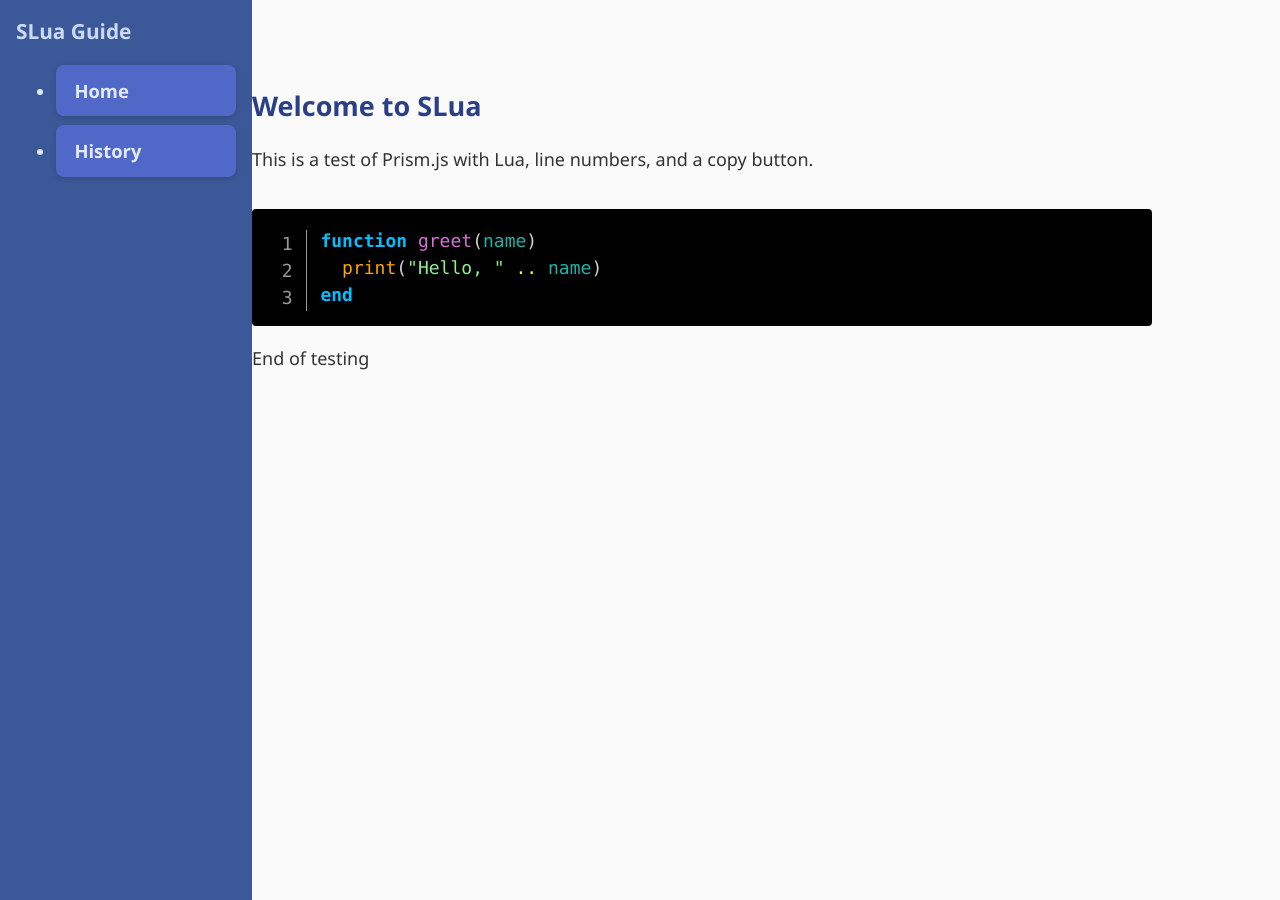
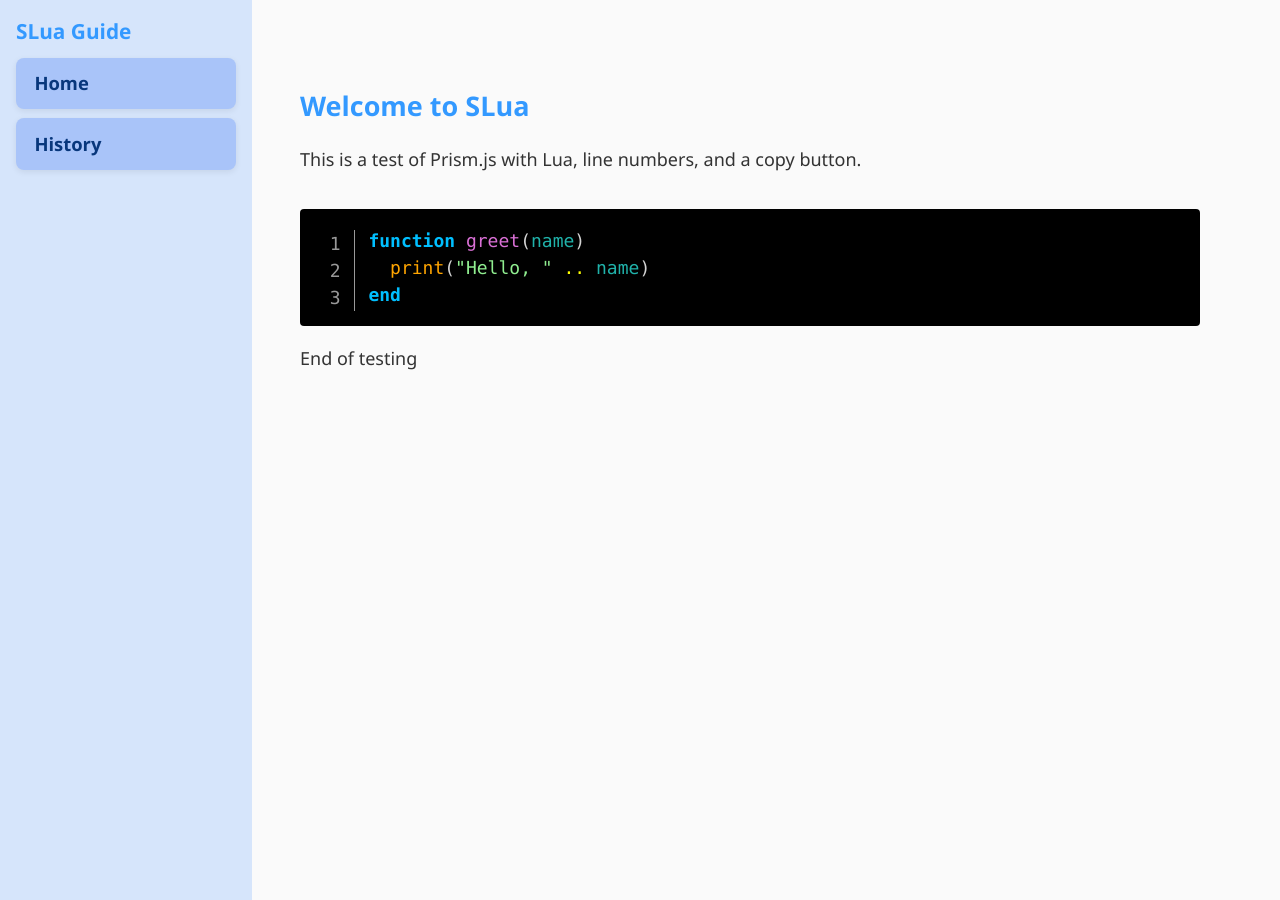
Before and after one commit to Suzanna-Linn/slua, a Jekyll site: the page built from docs/index.md, in a window 1280 px wide. Built offline with Jekyll 4.4.1, drawn with Linux system fonts in a browser that asks for light colours; nearby versions of some CDN libraries; comment, search, counter and statistics services are not loaded.

Commit message:
Update style.css

```diff
--- a/docs/assets/style.css
+++ b/docs/assets/style.css
@@ -3,8 +3,8 @@
   font-family: "Segoe UI", Tahoma, Geneva, Verdana, sans-serif;
   background: #fafafa;
   color: #333;
-  font-size: 18px;           /* slightly bigger base font */
-  line-height: 1.6;          /* improves readability */
+  font-size: 18px;
+  line-height: 1.6;
 }
 
 .container {
@@ -12,10 +12,11 @@
   min-height: 100vh;
 }
 
+/* Sidebar with light blue background */
 .sidebar {
   width: 220px;
-  background: #3b5998;       /* medium blue */
-  color: #e3eafc;            /* light blue-gray text */
+  background: #d6e5fb;        /* soft light blue */
+  color: #1a2a4f;
   padding: 1rem;
   position: fixed;
   height: 100vh;
@@ -23,56 +24,70 @@
   scroll-behavior: smooth;
   -webkit-overflow-scrolling: touch;
   font-family: "Segoe UI", Tahoma, Geneva, Verdana, sans-serif;
-  font-size: 1.1rem;         /* ~19.8px */
+  font-size: 1.1rem;
   line-height: 1.5;
 }
 
 .sidebar h2 {
   font-size: 1.3rem;
-  color: #cdd9f9;            /* lighter blue */
+  color: #3399FF;             /* Linden blue */
   margin-top: 0;
   font-weight: 600;
 }
 
+/* Visual link buttons in soft blues */
 .sidebar a {
   display: block;
   padding: 0.7em 1em;
   margin: 0.5em 0;
-  background: #5068c8;       /* medium blue */
-  color: #e3eafc;
+  background: #a9c4f9;        /* soft medium-light blue */
+  color: #08377c;             /* dark muted blue text */
   border-radius: 8px;
   text-decoration: none;
   font-weight: 600;
-  font-size: 1.15rem;        /* ~20.7px */
+  font-size: 1.15rem;
   line-height: 1.4;
-  box-shadow: 0 2px 6px rgba(0, 0, 0, 0.15);
+  box-shadow: 0 2px 6px rgba(0, 0, 0, 0.08);
   transition: background-color 0.3s ease, box-shadow 0.3s ease, transform 0.15s ease;
   user-select: none;
 }
 
 .sidebar a:hover,
 .sidebar a:focus {
-  background: #3b4999;       /* darker blue on hover */
-  box-shadow: 0 4px 12px rgba(0, 0, 0, 0.25);
+  background: #7eaef9;        /* deeper hover blue */
+  box-shadow: 0 4px 12px rgba(0, 0, 0, 0.15);
   transform: translateY(-2px);
   outline: none;
 }
 
 .sidebar a.active {
-  background: #2a3f85;       /* even darker blue for active */
-  box-shadow: 0 4px 14px rgba(0, 0, 0, 0.35);
+  background: #5e95f5;        /* more saturated for active */
+  box-shadow: 0 4px 14px rgba(0, 0, 0, 0.25);
+  color: #fff;
   cursor: default;
+}
+
+.sidebar ul {
+  list-style: none;
+  padding: 0;
+  margin: 0;
+}
+
+.sidebar li {
+  margin: 0;
+  padding: 0;
 }
 
 .content {
   margin-left: 220px;
-  padding: 1rem 1rem 1rem 2rem;
+  padding: 1rem 1rem 1rem 5rem;
   max-width: 900px;
   flex: 1;
 }
 
+/* Headers in Linden blue */
 h1, h2, h3, h4, h5, h6 {
-  color: #2a3f85;            /* dark blue */
+  color: #3399FF;             /* Linden blue */
   margin-top: 2.5em;
   margin-bottom: 0.5em;
   font-weight: 700;
@@ -84,7 +99,7 @@
 }
 
 p + ul, p + ol {
-  margin-top: -1.5em;        /* cancel p bottom margin before list */
+  margin-top: -1.5em;
 }
 
 ul, ol {
@@ -107,5 +122,5 @@
 
 .token.comment {
   font-style: italic;
-  color: #8fa1c7;            /* bluish-gray */
+  color: #8fa1c7;
 }
```
